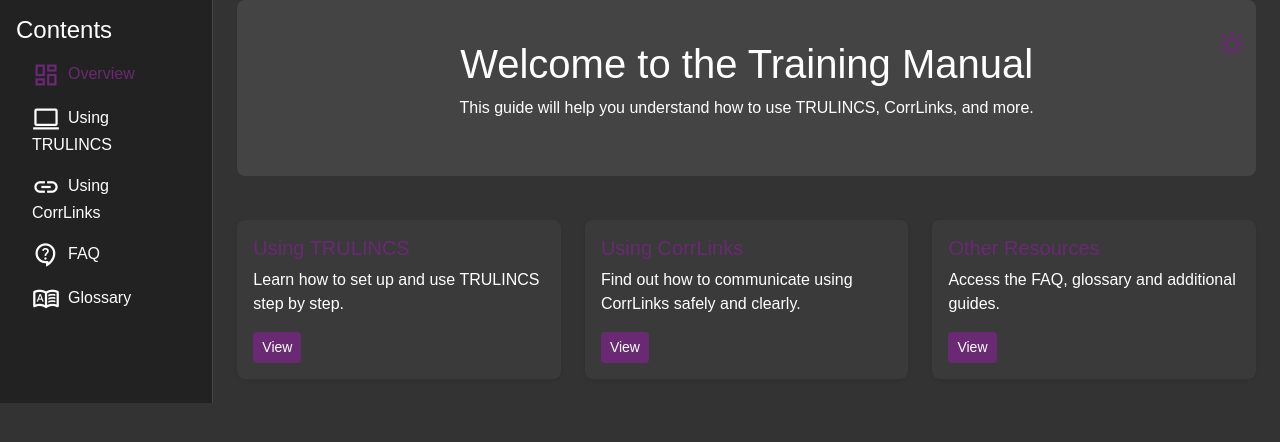
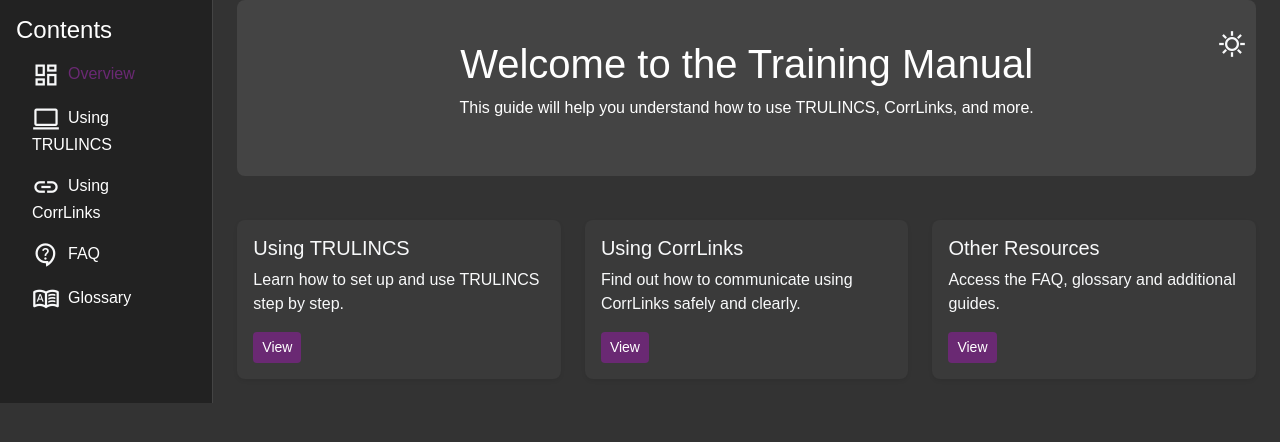
Before and after one commit to SalJah/PrisonMinistry, a plain HTML site: page index.html in a window 1280 px wide. Both pictures are taken after a click on the button "bedtime". Drawn offline with nearby package versions, Linux system fonts and the light colour scheme.

Commit message:
Update index.html

```diff
--- a/index.html
+++ b/index.html
@@ -8,12 +8,8 @@
 <!-- Bootstrap CSS -->
 <link href="https://cdn.jsdelivr.net/npm/bootstrap@5.3.3/dist/css/bootstrap.min.css" rel="stylesheet">
 
-<!-- Material Symbols for Dark/Light Toggle -->
+<!-- Material Symbols for Toggle and Sidebar -->
 <link rel="stylesheet" href="https://fonts.googleapis.com/css2?family=Material+Symbols+Outlined&display=swap" />
-
-<!-- Material Symbols for Sidebar -->
-<!-- Purple (light-mode) -->
-<link rel="stylesheet" href="https://fonts.googleapis.com/css2?family=Material+Symbols+Outlined&icon_names=dashboard,computer,link,dictionary,contact_support&display=swap" />
 
 <style>
   :root {
@@ -42,8 +38,8 @@
   }
   body.light-mode .hero {
     background: #ffffff;
+    color: #000;
     box-shadow: 0 2px 6px rgba(0,0,0,0.1);
-    color: #000;
   }
   body.light-mode .card {
     background: #ffffff;
@@ -55,6 +51,12 @@
   body.light-mode .card .btn {
     background: var(--accent-color);
     color: #fff;
+  }
+  body.light-mode #modeToggle {
+    color: var(--accent-color);
+  }
+  body.light-mode .sidebar .icon {
+    color: var(--accent-color);
   }
 
   /* Dark Mode */
@@ -78,17 +80,25 @@
   }
   body.dark-mode .card {
     background: #3a3a3a;
-    color: #ffffff;
+  }
+  body.dark-mode .card-body {
+    color: #f8f9fa; /* card content in dark mode */
   }
   body.dark-mode .card .card-title {
-    color: var(--accent-color);
+    color: #f8f9fa;
   }
   body.dark-mode .card .btn {
     background: var(--accent-color);
     color: #fff;
   }
+  body.dark-mode #modeToggle {
+    color: #f8f9fa; /* toggle icon color */
+  }
+  body.dark-mode .sidebar .icon {
+    color: #f8f9fa; /* sidebar icons in dark mode */
+  }
 
-  /* Sidebar links hover */
+  /* Sidebar hover */
   .sidebar a:hover {
     color: var(--accent-color);
     text-decoration: none;
@@ -109,7 +119,7 @@
     box-shadow: 0 2px 6px rgba(0,0,0,0.1);
   }
 
-  /* Toggle button (upper-right corner) */
+  /* Toggle button fixed top-right */
   #modeToggle {
     position: fixed;
     top: 20px;
@@ -118,7 +128,6 @@
     background: transparent;
     font-size: 1.8rem;
     cursor: pointer;
-    color: var(--accent-color);
     z-index: 1000;
   }
 
@@ -129,7 +138,7 @@
     margin-right: 8px;
   }
 
-  /* Sidebar icon spacing */
+  /* Sidebar icons */
   .nav-link span.icon {
     vertical-align: middle;
   }
@@ -236,12 +245,12 @@ toggleBtn.addEventListener('click', () => {
   if(body.classList.contains('light-mode')){
     body.classList.remove('light-mode');
     body.classList.add('dark-mode');
-    modeIcon.textContent = 'sunny';
+    modeIcon.textContent = 'sunny'; // sun icon
     navIcons.forEach(icon => icon.textContent = icon.dataset.dark);
   } else {
     body.classList.remove('dark-mode');
     body.classList.add('light-mode');
-    modeIcon.textContent = 'bedtime';
+    modeIcon.textContent = 'bedtime'; // moon icon
     navIcons.forEach(icon => icon.textContent = icon.dataset.light);
   }
 });
```
